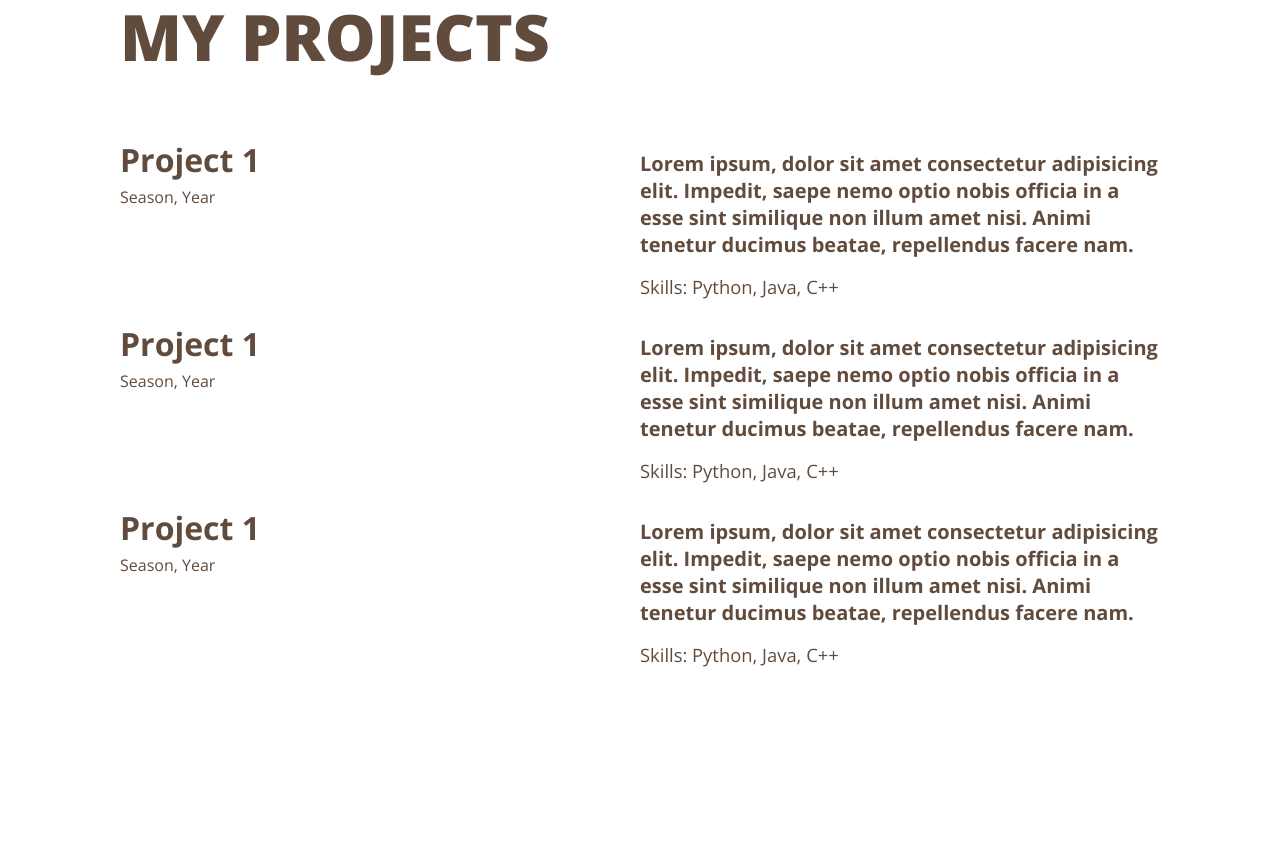
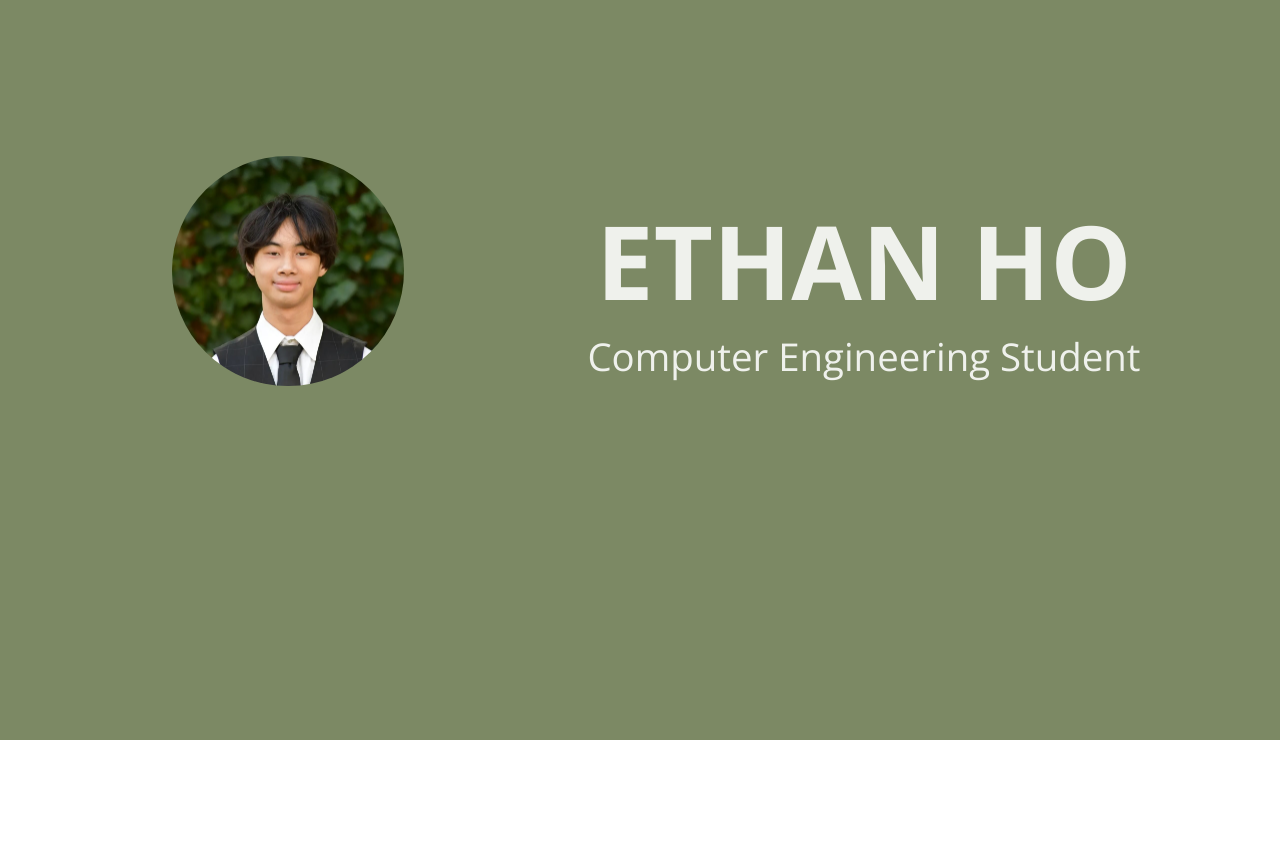
Before and after one commit to hoethan231/hoethan.github.io, a React (Create React App) app: page / in a window 1280 px wide. Shown: the part 900-1752 px from the top of the page. Before the commit the page ends 1640 px from the top, so only its background shows below. Built offline with nearby package versions, Linux system fonts and the light colour scheme; a web font is replaced by a local one.

Commit message:
update subtext and styling

```diff
--- a/src/App.js
+++ b/src/App.js
@@ -7,7 +7,7 @@ function App() {
 
     return (
         <div className="app-container">
-            {/* <Loader /> */}
+            <Loader />
             <Hero />
             <Projects />
         </div>
--- a/src/components/Hero/Hero.css
+++ b/src/components/Hero/Hero.css
@@ -1,6 +1,6 @@
 .herocontainer{
     background-color: #7C8964;
-    height: 100vh;
+    height: 105vh;
 }
 
 .hero {
@@ -27,13 +27,19 @@
     flex-direction: column;
     align-items: center;
     padding-right: 10vw;
-    line-height: 0;
 }
 
 .name {
     font-size: 8vw;
+    margin-bottom: 0;
 }
 
 .subtext {
     font-size: 3vw;
+    width: 100%;
+    display: flex;
+    justify-content: center;
+    align-items: center;
+    text-align: center;
+    margin-top: 0;
 }
--- a/src/components/Hero/Hero.jsx
+++ b/src/components/Hero/Hero.jsx
@@ -14,7 +14,7 @@ const Hero = () => {
                 </div>
                 <div className="rightside">
                     <h1 className="name">ETHAN HO</h1>
-                    <p className="subtext">Student in <br/>Computer Engineering</p>
+                    <p className="subtext">Computer Engineering Student</p>
                 </div>
             </div>
         </div>
```
